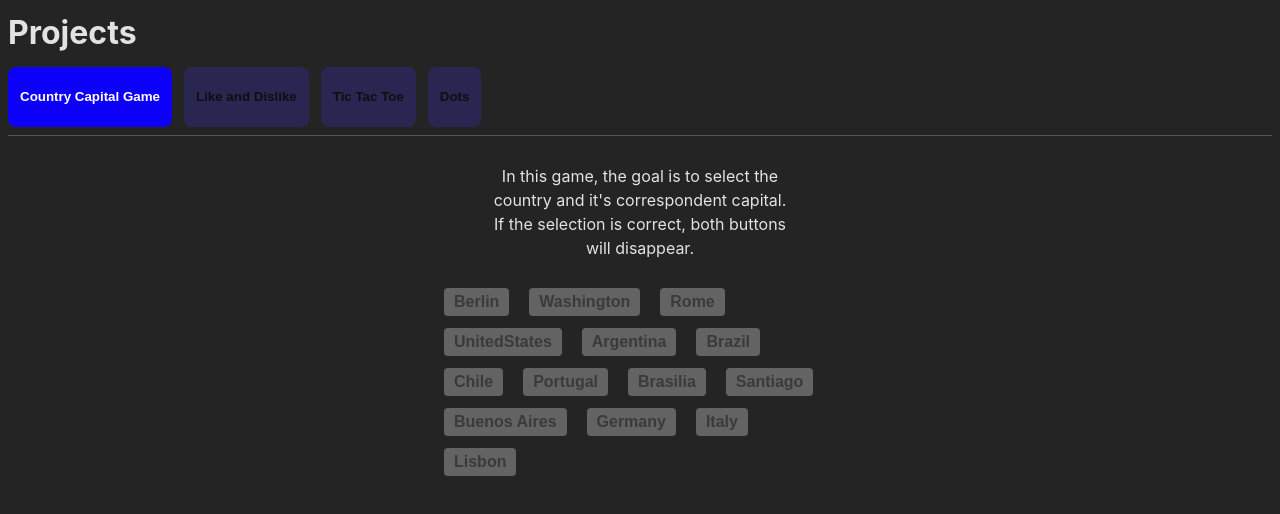
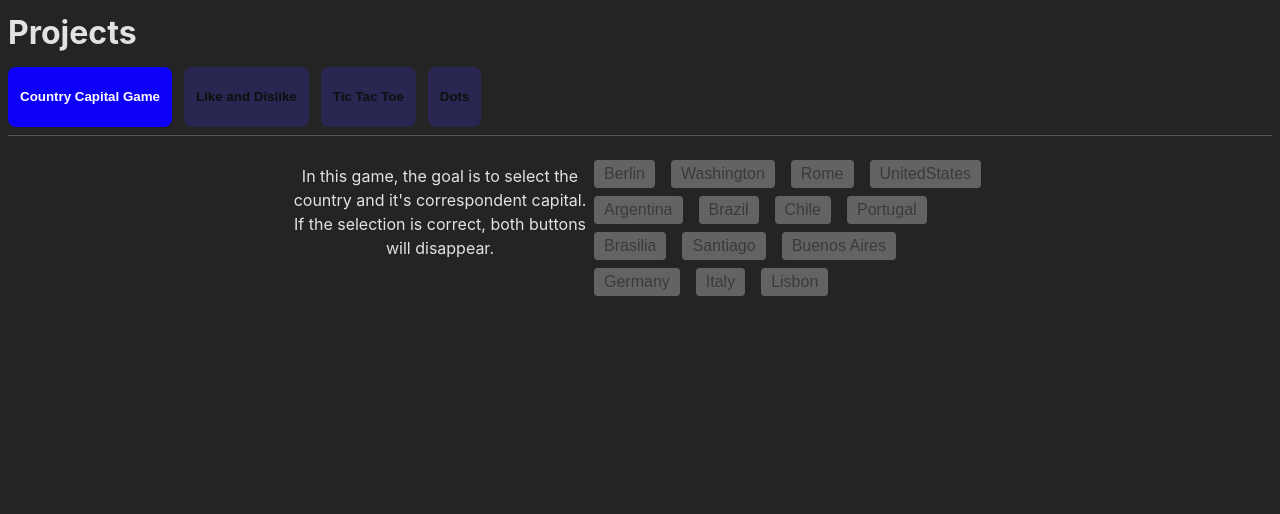
Before and after one commit to FredNeves95/React-Study-Projects, a React (Vite) app: page / in a window 1280 px wide. Shown: the top 514 px of the page. Built offline with nearby package versions, Linux system fonts and the light colour scheme.

Commit message:
fix design bugs

```diff
--- a/src/projects/Dots/index.jsx
+++ b/src/projects/Dots/index.jsx
@@ -37,8 +37,8 @@
   };
 
   return (
-    <div className="app-container">
-      <p className="game-description">Playing with events and arrays.</p>
+    <div className="dots-app-container">
+      <p className="dots-game-description">Playing with events and arrays.</p>
       <span className="button-container">
         {ACTION_BUTTONS.map((button, index) => (
           <button
--- a/src/projects/Dots/style.scss
+++ b/src/projects/Dots/style.scss
@@ -1,7 +1,9 @@
-.app-container {
+.dots-app-container {
   display: flex;
+  flex-direction: column;
+  align-items: center;
 
-  .game-description {
+  .dots-game-description {
     max-width: 300px;
     text-align: center;
   }
--- a/src/projects/TicTacToe/index.jsx
+++ b/src/projects/TicTacToe/index.jsx
@@ -140,9 +140,9 @@
 
   return (
     <div className="app-container">
-      <p className="game-description">
+      {/* <p className="game-description">
         Classic tic tac toe game. Call a friend and enjoy!!
-      </p>
+      </p> */}
       <h1>{renderTitle()}</h1>
       <div className="game-container">
         {positions.map((position, index) => (
--- a/src/projects/TicTacToe/style.scss
+++ b/src/projects/TicTacToe/style.scss
@@ -1,9 +1,9 @@
-.app-container {
+.tic-tac-toe-app-container {
   display: flex;
   flex-direction: column;
   align-items: center;
-  .game-description {
-    max-width: 300px;
+  .tic-tac-toe-game-description {
+    max-width: 20px;
     text-align: center;
   }
   .game-container {
```
